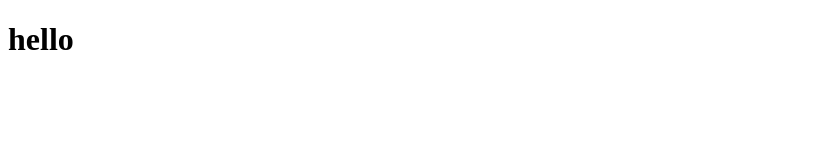
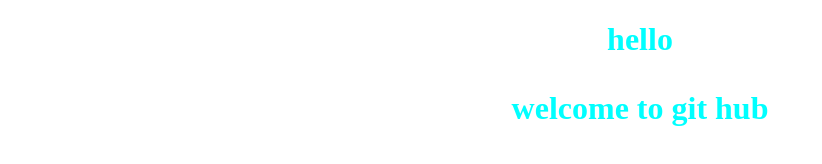
Before and after one commit to Prema12-santhosh/web-dev-proj1, a plain HTML site: page index.html in a window 1280 px wide. Shown: the whole page, without its empty margins (0-822 px from the left). Drawn offline with Linux system fonts and the light colour scheme.

Commit message:
p tag and style added

```diff
--- a/index.html
+++ b/index.html
@@ -4,8 +4,12 @@
     <meta charset="UTF-8">
     <meta name="viewport" content="width=device-width, initial-scale=1.0">
     <title>Document</title>
+    <link rel="stylesheet" href="style.css">
 </head>
 <body>
-    <h1>hello</h1>
+    <h1>hello
+    <p>
+        welcome to git hub
+    </p></h1>
 </body>
 </html>
--- /dev/null
+++ b/style.css
@@ -0,0 +1,5 @@
+h1{
+    color:aqua;
+    font-style: normal;
+    text-align: center;
+}
```
